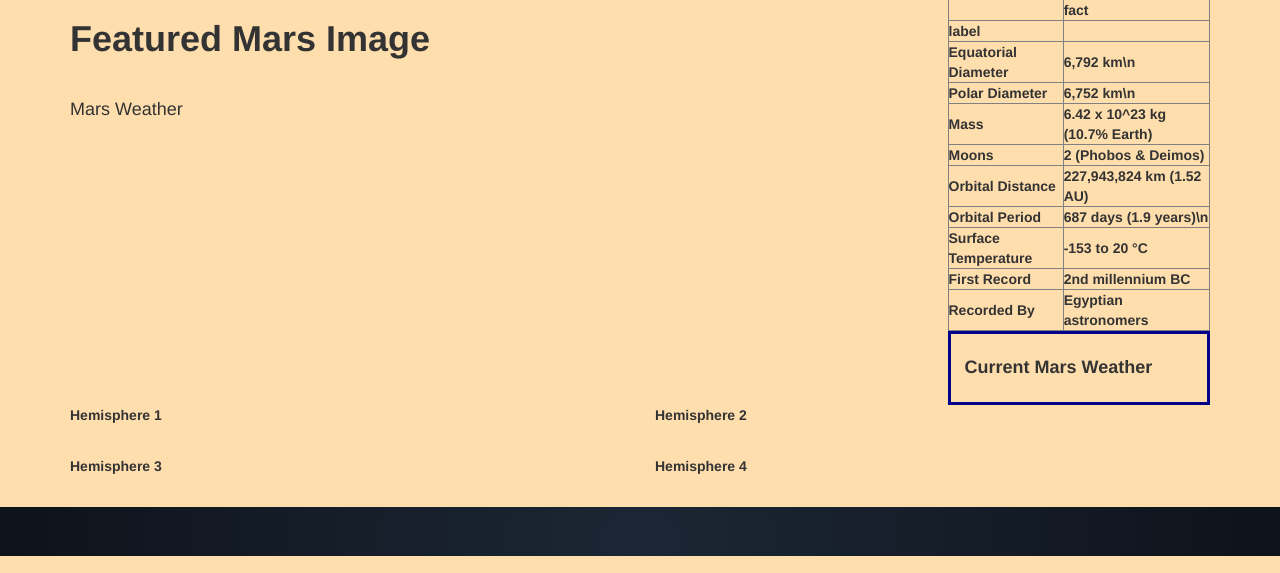
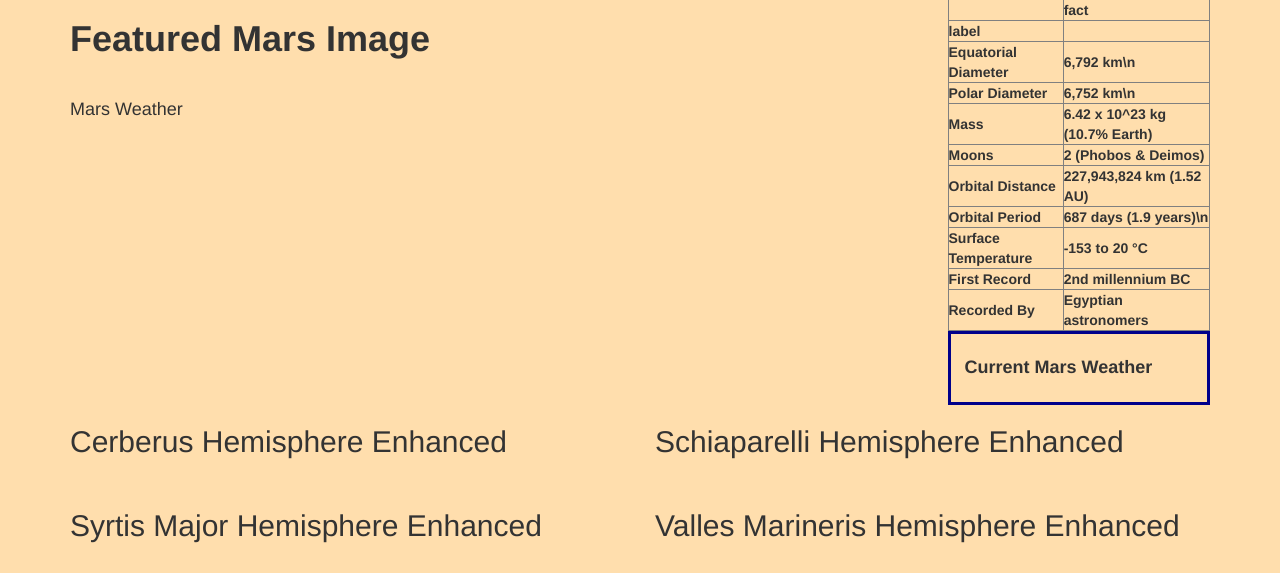
Before and after one commit to m-manahan/web_scraping, a Flask app: template templates/index.html in a window 1280 px wide. Shown: the part 244-817 px from the top of the page. Run offline with Flask 2, Linux system fonts and the light colour scheme; the template is opened without the code that fills it, so the values that code supplies are empty; some libraries are stand-ins or nearby versions.

Commit message:
Repo commit

```diff
--- a/app.py
+++ b/app.py
@@ -2,6 +2,7 @@
 from flask_pymongo import PyMongo
 import scrape_mars
 
+#Create an instance of flask
 app = Flask(__name__)
 
 # Create connection variable
--- a/templates/index.html
+++ b/templates/index.html
@@ -70,12 +70,12 @@
 
         <div class = "row">
             <div class="col-md-6">
-                <p>Hemisphere 1</p>
+                <h2>Cerberus Hemisphere Enhanced</h2>
                 <img src = {{mars_data.hemispheres[0]["img_url"]}}>
 
             </div>
             <div class="col-md-6">
-                <p>Hemisphere 2</p>
+                <h2>Schiaparelli Hemisphere Enhanced</h2>
                 <img src = {{mars_data.hemispheres[1]["img_url"]}}>
 
             </div>
@@ -83,12 +83,12 @@
 
           <div class = "row">
               <div class="col-md-6">
-                  <p>Hemisphere 3</p>
+                  <h2>Syrtis Major Hemisphere Enhanced</h2>
                   <img src = {{mars_data.hemispheres[2]["img_url"]}}>
 
               </div>
               <div class="col-md-6">
-                  <p>Hemisphere 4</p>
+                  <h2>Valles Marineris Hemisphere Enhanced</h2>
                   <img src = {{mars_data.hemispheres[3]["img_url"]}}>
 
               </div>
```
